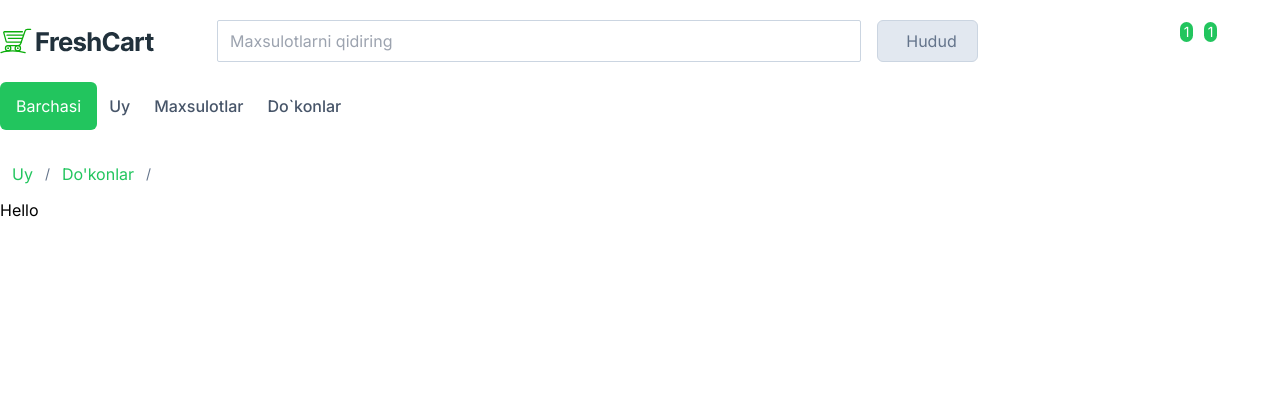
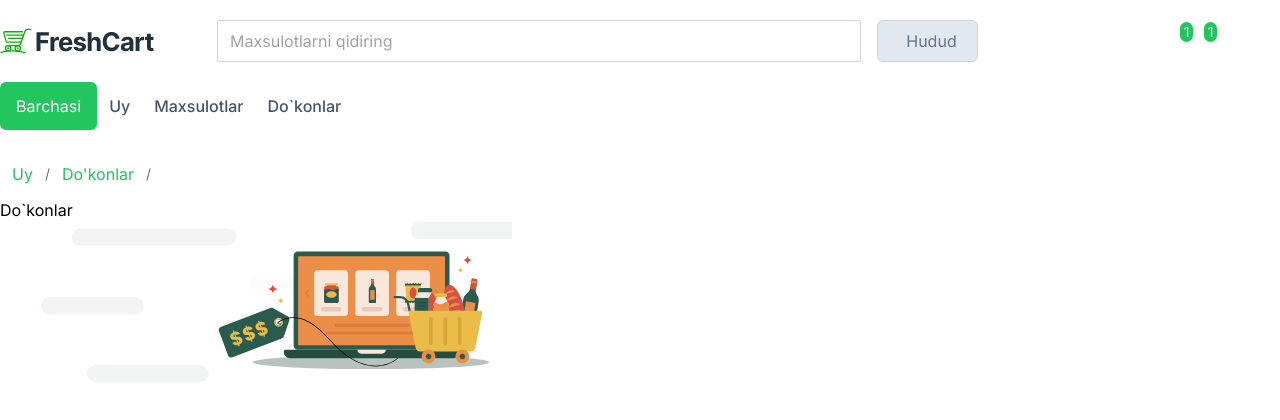
Before and after one commit to sanjarbek-ismatov/freshcart, a Next.js app in the folder client/: page /stores in a window 1280 px wide. Shown: the top 420 px of the page. Built offline with nearby package versions, Linux system fonts and the light colour scheme; some icons are missing.

Commit message:
feat: header

```diff
--- a/client/app/(shop)/stores/components/Header/index.tsx
+++ b/client/app/(shop)/stores/components/Header/index.tsx
@@ -1,9 +1,12 @@
-import './Header.css'
+import Image from "next/image";
+import StoreImage from "public/images/svg-graphics/store-graphics.svg";
+import "./Header.css";
 function Header() {
   return (
-    <>
-      <p>Hello, Header</p>
-    </>
+    <div>
+      <h1>Do`konlar</h1>
+      <Image src={StoreImage} alt={""} />
+    </div>
   );
 }
 export default Header;
--- a/client/app/(shop)/stores/page.tsx
+++ b/client/app/(shop)/stores/page.tsx
@@ -1,4 +1,6 @@
+import { Header } from "./components";
+
 function Stores() {
-  return <p>Hello</p>;
+  return <Header />;
 }
 export default Stores;
```
